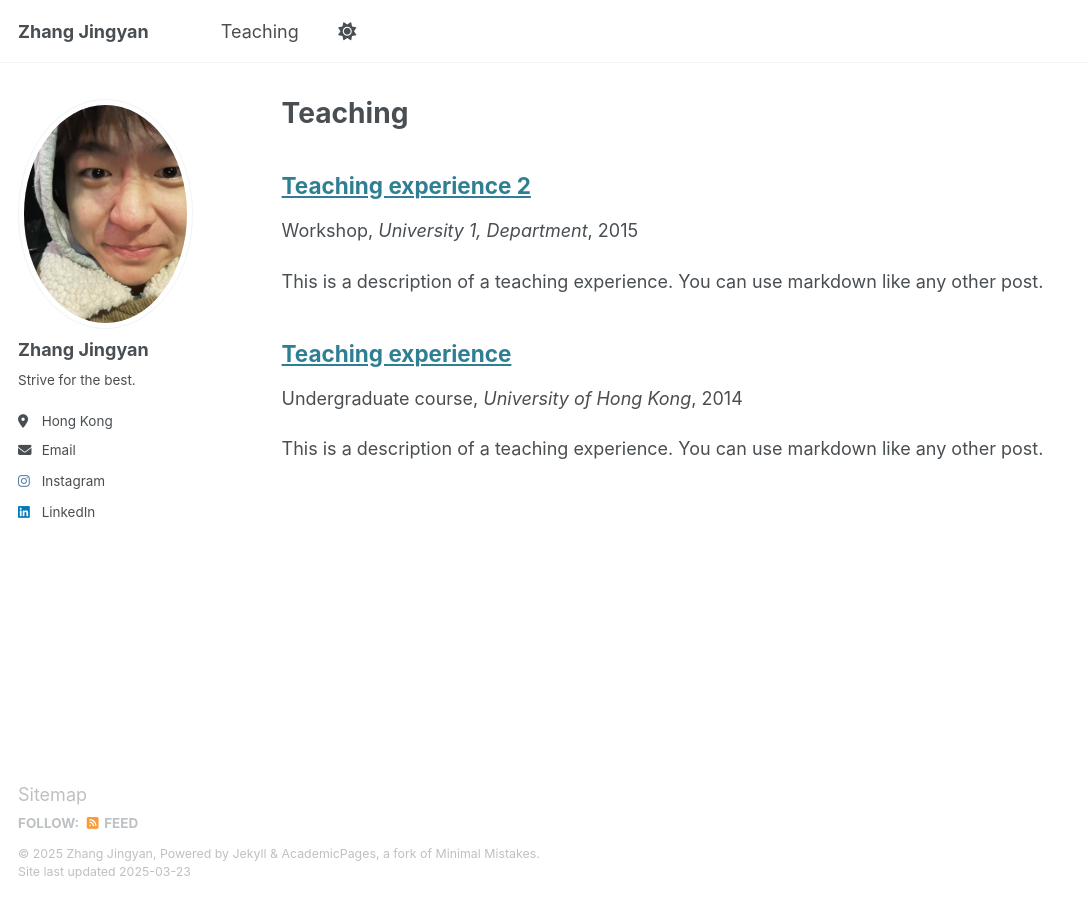
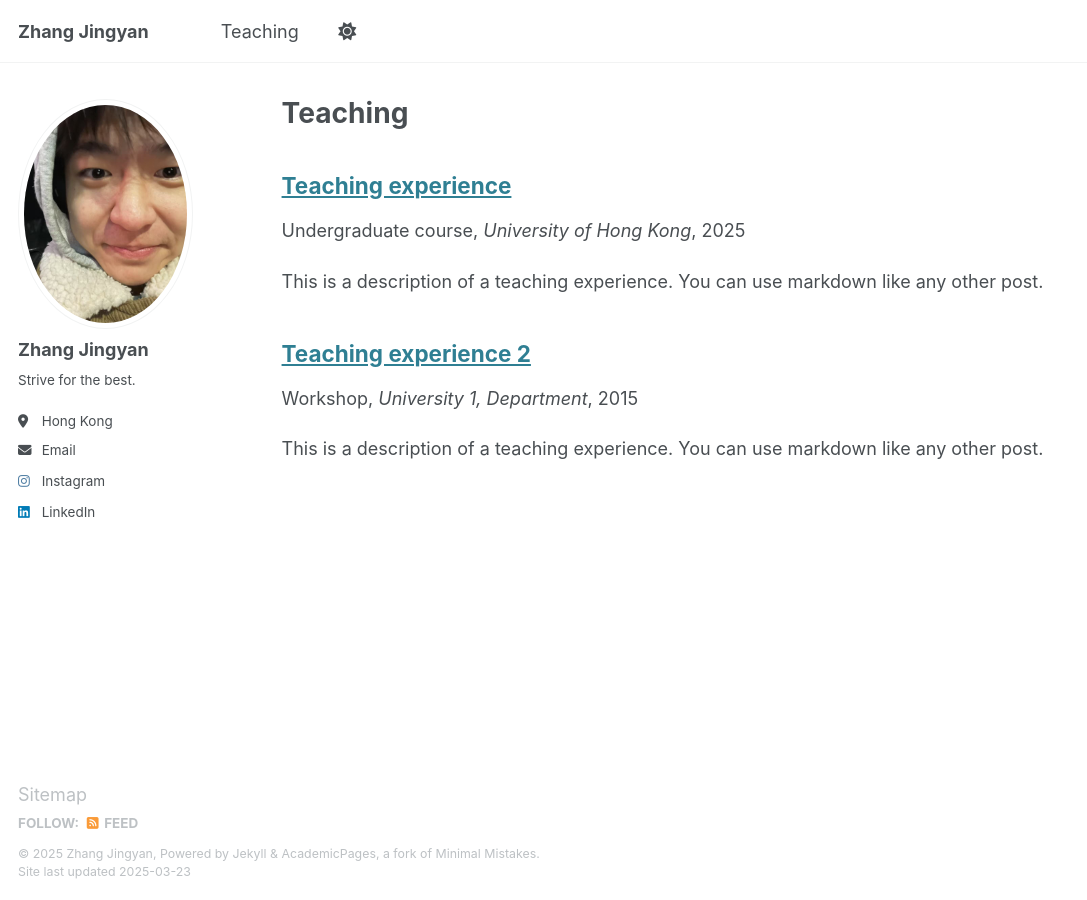
Before and after one commit to zjy-Felix/Felix, a Jekyll site: the page built from _pages/teaching.html, in a window 1280 px wide. Shown: the whole page, without its empty margins (0-1087 px from the left). Built offline with Jekyll 4.4.1, drawn with Linux system fonts in a browser that asks for light colours.

Commit message:
Update 2014-spring-teaching-1.md

```diff
--- a/_teaching/2014-spring-teaching-1.md
+++ b/_teaching/2014-spring-teaching-1.md
@@ -2,9 +2,9 @@
 title: "Teaching experience"
 collection: teaching
 type: "Undergraduate course"
-#permalink: /teaching/2014-spring-teaching-1
+#permalink: /teaching/2025-spring-teaching-1
 venue: "University of Hong Kong"
-date: 2014-03-01
+date: 2025-01-20
 location: "Hong Kong"
 ---
 
```
